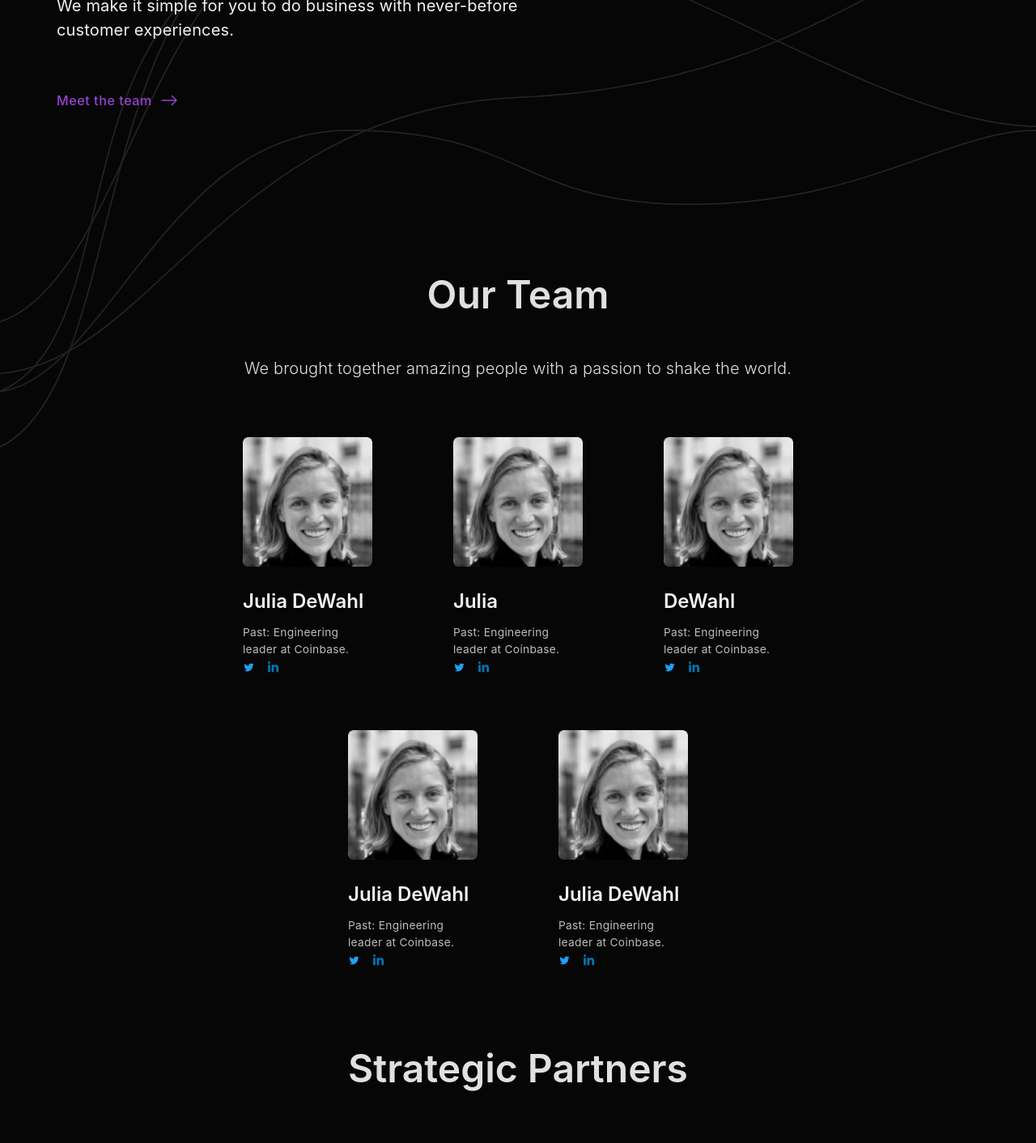
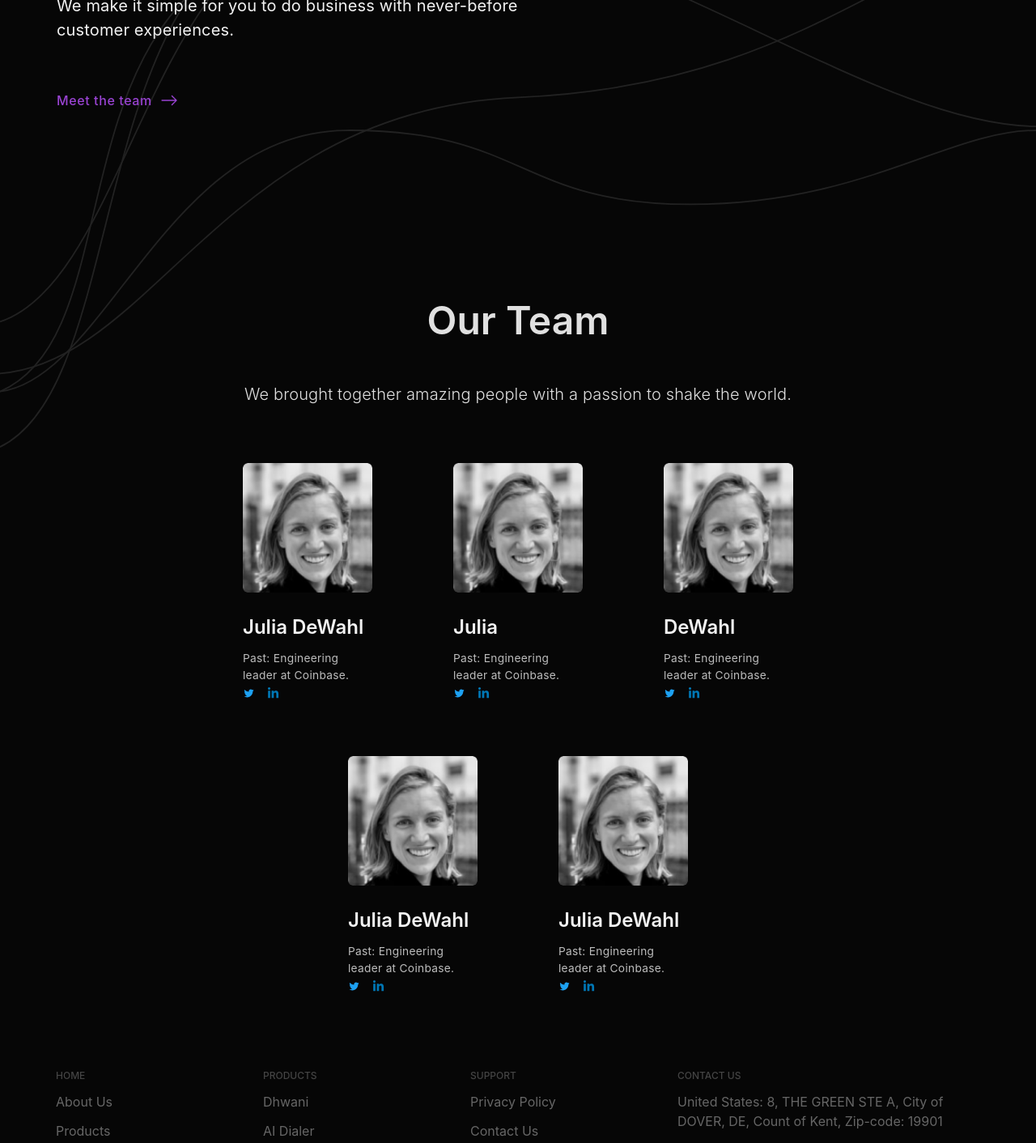
Before and after one commit to dynopii/dynopii.github.io, a Next.js app: page /about in a window 1280 px wide. Shown: the part 400-1812 px from the top of the page at 81% size. Built offline with nearby package versions, Linux system fonts and the light colour scheme.

Commit message:
css fix, blogs key fix

```diff
--- a/components/screens/about/OurTeam.tsx
+++ b/components/screens/about/OurTeam.tsx
@@ -7,7 +7,7 @@ interface Props {}
 export const OurTeam: React.FC<Props> = () => {
   return (
     <section id="our-team" className="">
-      <div className="mx-auto md:px-30 pt-48" style={{ maxWidth: "1200px" }}>
+      <div className="mx-auto md:px-30 pt-56" style={{ maxWidth: "1200px" }}>
         <h3 className="text-h3 font-semibold text-gray-e0e mb-40 text-center">
           {aboutUsContents.teamsSection.title}
         </h3>
--- a/pages/about.tsx
+++ b/pages/about.tsx
@@ -37,7 +37,7 @@ const About: React.FC<Props> = () => {
           </Link>
         </div>
         <OurTeam />
-        <StrategicPartners />
+        {/* <StrategicPartners /> */}
       </section>
       <Footer />
     </div>
--- a/pages/blogs.tsx
+++ b/pages/blogs.tsx
@@ -63,11 +63,7 @@ const Blogs: React.FC<Props> = () => {
                 <h3 className="text-h3 text-gray-f2f font-medium">No Blogs Available!</h3>
               </div>
             ) : (
-              blogs.map((blog: Ghost_Blogs_Post) => (
-                <>
-                  <BlogCard key={blog.id} {...blog} />
-                </>
-              ))
+              blogs.map((blog: Ghost_Blogs_Post) => <BlogCard key={blog.id} {...blog} />)
             )}
           </div>
           <div className="flex items-center mt-40 justify-center mb-70">
--- a/pages/contact.tsx
+++ b/pages/contact.tsx
@@ -2,7 +2,6 @@ import React from "react";
 import Head from "next/head";
 import { Header } from "../components/Header";
 import { Footer } from "../components/layout/Footer";
-import { HiPhone } from "react-icons/hi";
 import { GrMail } from "react-icons/gr";
 import { TiLocation } from "react-icons/ti";
 import { ContactItem } from "../components/screens/contact/ContactItem";
@@ -72,7 +71,7 @@ const contactLinks = [
   {
     id: "2",
     link: true,
-    href: "mailto:hello@dynopii.com",
+    href: `mailto:${contactUsContents.email}`,
     description: contactUsContents.email,
     Icon: <GrMail fill="#fff" size={20} />,
   },
--- a/pages/media.tsx
+++ b/pages/media.tsx
@@ -37,7 +37,7 @@ const Media: React.FC<Props> = () => {
 
         {/* Large Blog Section */}
         <a href={mediaContents.featured.href} target="_blank" rel="noreferrer">
-          <div className="mx-auto p-30 mb-10" style={{ maxWidth: "1200px", paddingTop: "200px" }}>
+          <div className="mx-auto p-30 mb-10" style={{ maxWidth: "1200px", paddingTop: "260px" }}>
             <h3 className="font-light text-gray-e0e text-h3 mb-50">{mediaContents.featured.title}</h3>
             <div className="p-20 lg:p-30 bg-gray-333 hover:bg-gray-444 transition-all flex items-center rounded-default lg:flex-col">
               <div className="overflow-hidden w-7/12 lg:w-auto">
```
